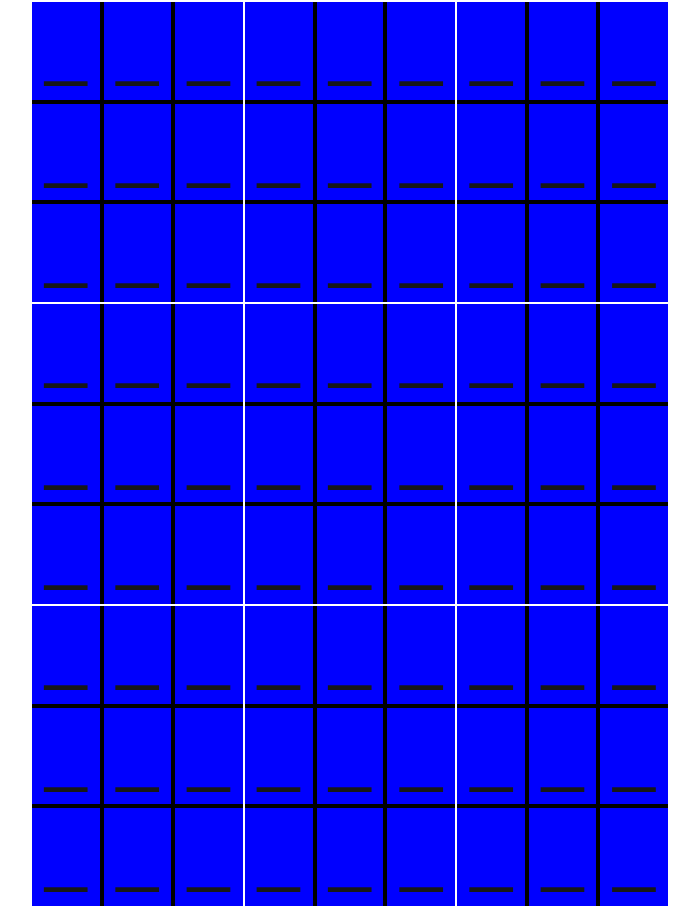
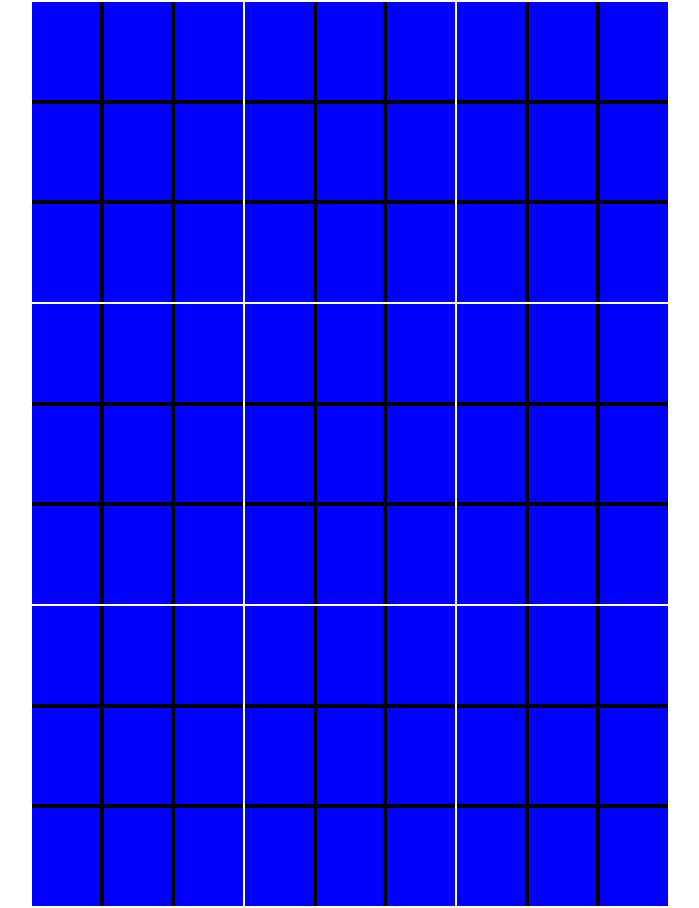
Before and after one commit to Clev7/ultimate_tic_tac_toe, a Next.js app: page / in a window 1280 px wide. Shown: the whole page, without its empty margins (290-989 px from the left). Built offline with nearby package versions, Linux system fonts and the light colour scheme.

Commit message:
some bug fixes

```diff
--- a/src/app/page.tsx
+++ b/src/app/page.tsx
@@ -23,6 +23,7 @@ export default function Game() {
     // Should change the turn of the player
     console.log(`Row = ${Row}, Col = ${Col}, row = ${row}, col = ${col}`)
     const [focusedRow, focusedCol] = focusedBoard;
+    console.log(focusedBoard);
 
     if (focusedRow != -1 && focusedCol != -1
         && (focusedRow != Row || focusedCol != Col)
@@ -75,8 +76,9 @@ export default function Game() {
     }
 
     setCurrentPlayer(turn => (turn === Player.X ? Player.O : Player.X));
-    setFocusedBoard(utttbResults[row][col] !== BoardResult.UNFINISHED ? [2 - row, col]: [-1, -1]);
+    setFocusedBoard(utttbResults[row][col] === BoardResult.UNFINISHED ? [row, col]: [-1, -1]);
   }
+
   return (
     <div id="home">
       <table id="ultimateBoard">
--- a/src/components/Tile.tsx
+++ b/src/components/Tile.tsx
@@ -9,7 +9,7 @@ export function Tile(tileProps: TileProps) {
       className={styles.td + " " + className}
       onClick={onClick}
     >
-      <div>{children}</div>
+      <div>{children === "_" ? " ": children}</div>
     </td>
   );
 }
```
Also changed, not shown: src/utils/index.ts (+9 -9 lines).
